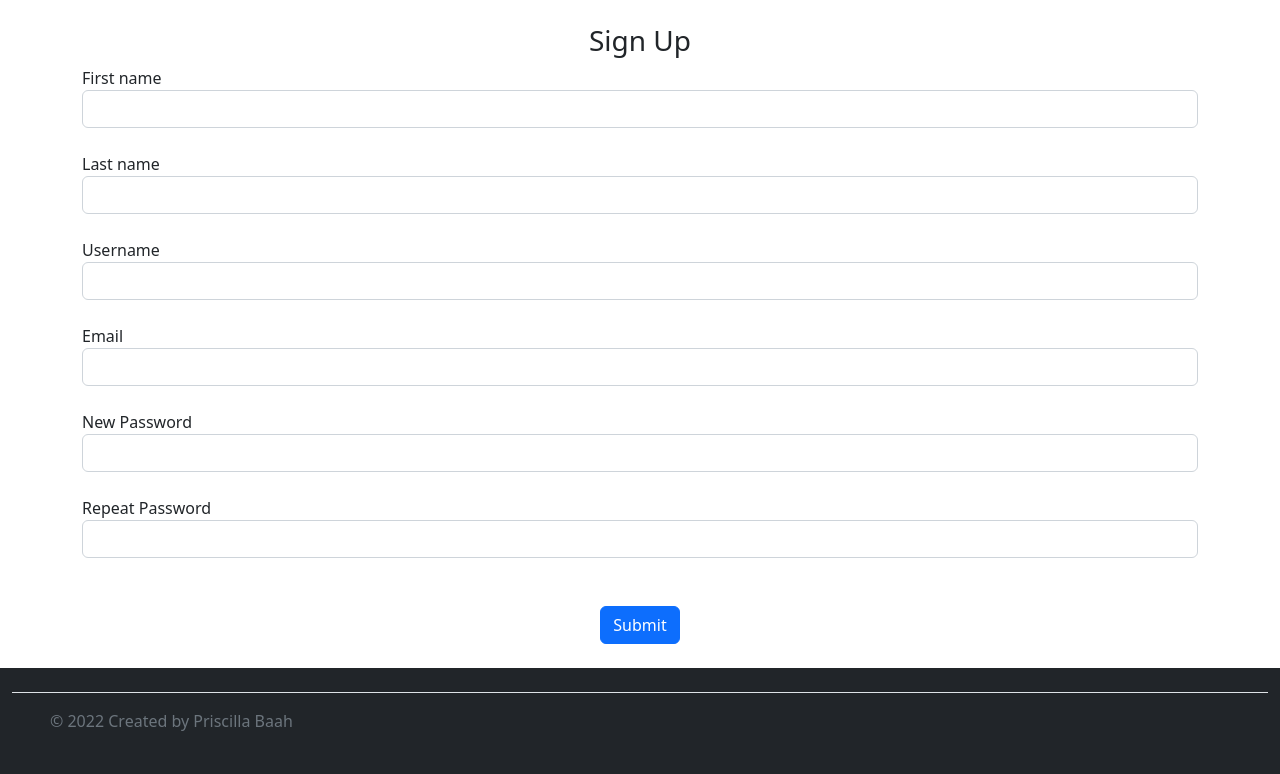
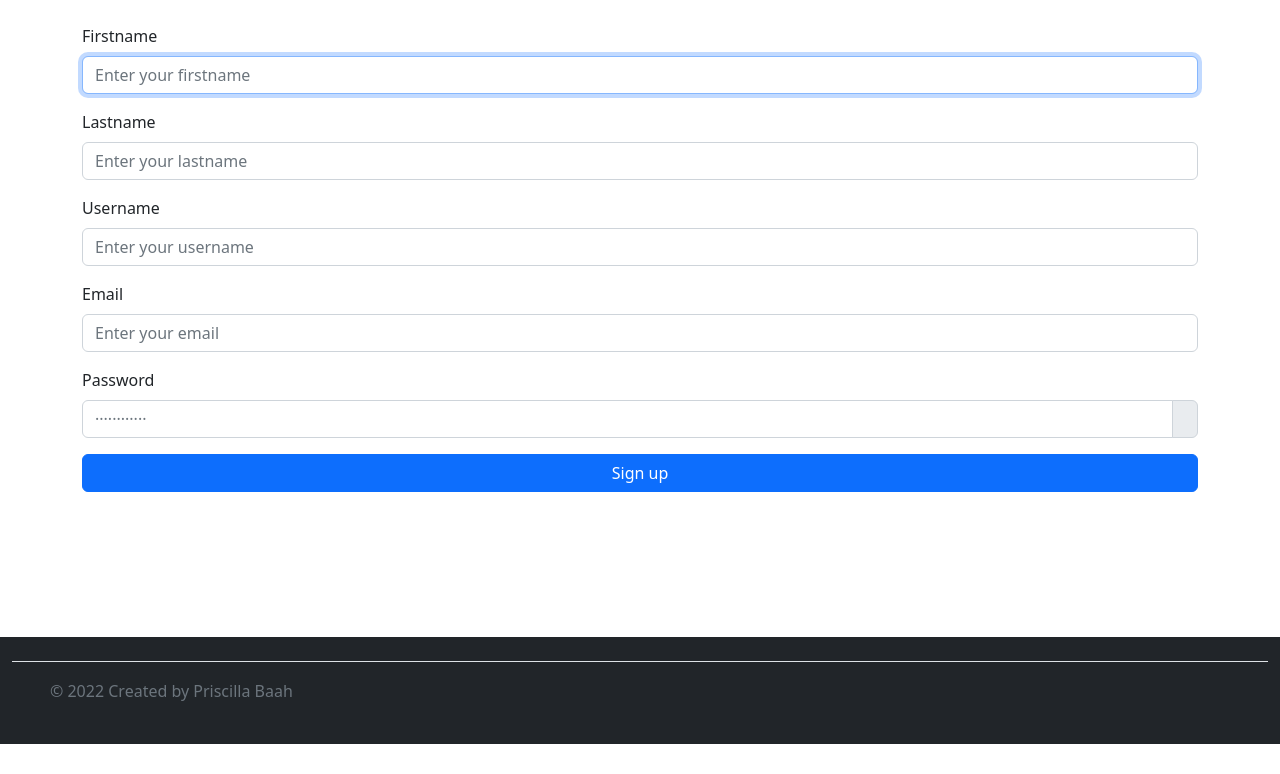
Before and after one commit to Priscilla-B/scissor, a Flask app: template frontend/url_app/templates/sign_up.html in a window 1280 px wide. Shown: the part 56-830 px from the top of the page. After the commit the page ends 800 px from the top, so only its background shows below. Run offline with Flask 3, Linux system fonts and the light colour scheme; the template is opened without the code that fills it: values that come from a table or form of the project are taken from there, others are empty.

Commit message:
add client sign up logic

```diff
--- a/backend/api/__init__.py
+++ b/backend/api/__init__.py
@@ -37,8 +37,8 @@ def create_app(config=config_chosen):
         authorizations=authorizations,
         security="Bearer Auth")
 
-    api.add_namespace(auth_namespace, path='/auth')
-    api.add_namespace(url_namespace, path='/')
+    api.add_namespace(auth_namespace, path='/api/auth')
+    api.add_namespace(url_namespace, path='/api/')
 
     jwt = JWTManager(app)
 
--- a/frontend/url_app/auth/forms.py
+++ /dev/null
@@ -1,21 +0,0 @@
-from flask_wtf import FlaskForm
-from wtforms import StringField, TextAreaField, PasswordField, EmailField, SelectMultipleField, ValidationError
-from wtforms.validators import Length, InputRequired, EqualTo, Email
-
-class SignupForm(FlaskForm):
-    first_name = StringField(label='First name')
-    last_name = StringField(label='Last name')
-    username = StringField(
-        label='Username',
-        validators=[Length(min=3, max=25,
-        message='Username length must be between %(min)d and %(max)d characters')]
-        )
-
-    email = EmailField(label='Email')
-
-    password = PasswordField(label='New Password',
-        validators=
-        [InputRequired(),
-        Length(min=8, message='Password should be 8 or more characters long'),
-        EqualTo('confirm', message='Passwords do not match!')])
-    confirm  = PasswordField(label='Repeat Password')
--- a/frontend/url_app/templates/partials/base.html
+++ b/frontend/url_app/templates/partials/base.html
@@ -31,14 +31,10 @@
               <a class="nav-item nav-link" href="/home">Home</a>
               <a class="nav-item nav-link" href="/contact">Contact</a>
               <a class="nav-item nav-link" href="/about">About</a>
-              {% if current_user.is_authenticated %}
-              <a class="nav-item nav-link" href="/create_post">Create Post</a>
-              <a class="nav-item nav-link" href="/logout">Logout</a>
 
-              {% else %}
               <a class="nav-item nav-link" href="/login">Login</a>
               <a class="nav-item nav-link" href="/sign-up">Sign Up</a>
-              {% endif %}
+
 
             </div>
           </div>
--- a/frontend/url_app/templates/sign_up.html
+++ b/frontend/url_app/templates/sign_up.html
@@ -4,14 +4,61 @@
 
 {% block content %}
 <br>
-{% for field, errors in form.errors.items() %}
-        <div class="alert alert-danger alert-dismissible fade show" role="alert">
-            {{ ', '.join(errors) }}
-            <button type="button" class="btn-close" data-bs-dismiss="alert"></button>
-        </div>
-{% endfor %}
-<form action="" method="POST">
-    <h3 align="center">Sign Up</h3>
-    {% include 'partials/generic_form.html' %}
+
+<form method="POST" action="{{ url_for("auth_views.sign_up")}}">
+    <div class="mb-3">
+        <label for="username" class="form-label">Firstname</label>
+        <input
+          type="text"
+          class="form-control"
+          id="firstname"
+          name="firstname"
+          placeholder="Enter your firstname"
+          autofocus
+        />
+    </div>
+    <div class="mb-3">
+        <label for="lastname" class="form-label">Lastname</label>
+        <input
+          type="text"
+          class="form-control"
+          id="lastname"
+          name="lastname"
+          placeholder="Enter your lastname"
+          autofocus
+        />
+      </div>
+    <div class="mb-3">
+      <label for="username" class="form-label">Username</label>
+      <input
+        type="text"
+        class="form-control"
+        id="username"
+        name="username"
+        placeholder="Enter your username"
+        autofocus
+      />
+    </div>
+    <div class="mb-3">
+      <label for="email" class="form-label">Email</label>
+      <input type="text" class="form-control" id="email" name="email" placeholder="Enter your email" />
+    </div>
+    <div class="mb-3 form-password-toggle">
+      <label class="form-label" for="password">Password</label>
+      <div class="input-group input-group-merge">
+        <input
+          type="password"
+          id="password"
+          class="form-control"
+          name="password"
+          placeholder="&#xb7;&#xb7;&#xb7;&#xb7;&#xb7;&#xb7;&#xb7;&#xb7;&#xb7;&#xb7;&#xb7;&#xb7;"
+          aria-describedby="password"
+        />
+        <span class="input-group-text cursor-pointer"><i class="bx bx-hide"></i></span>
+      </div>
+    </div>
+
+    <button class="btn btn-primary d-grid w-100">Sign up</button>
 </form>
+
 {% endblock %}
```
Also changed, not shown: frontend/url_app/auth/views.py (+23 -5 lines).
